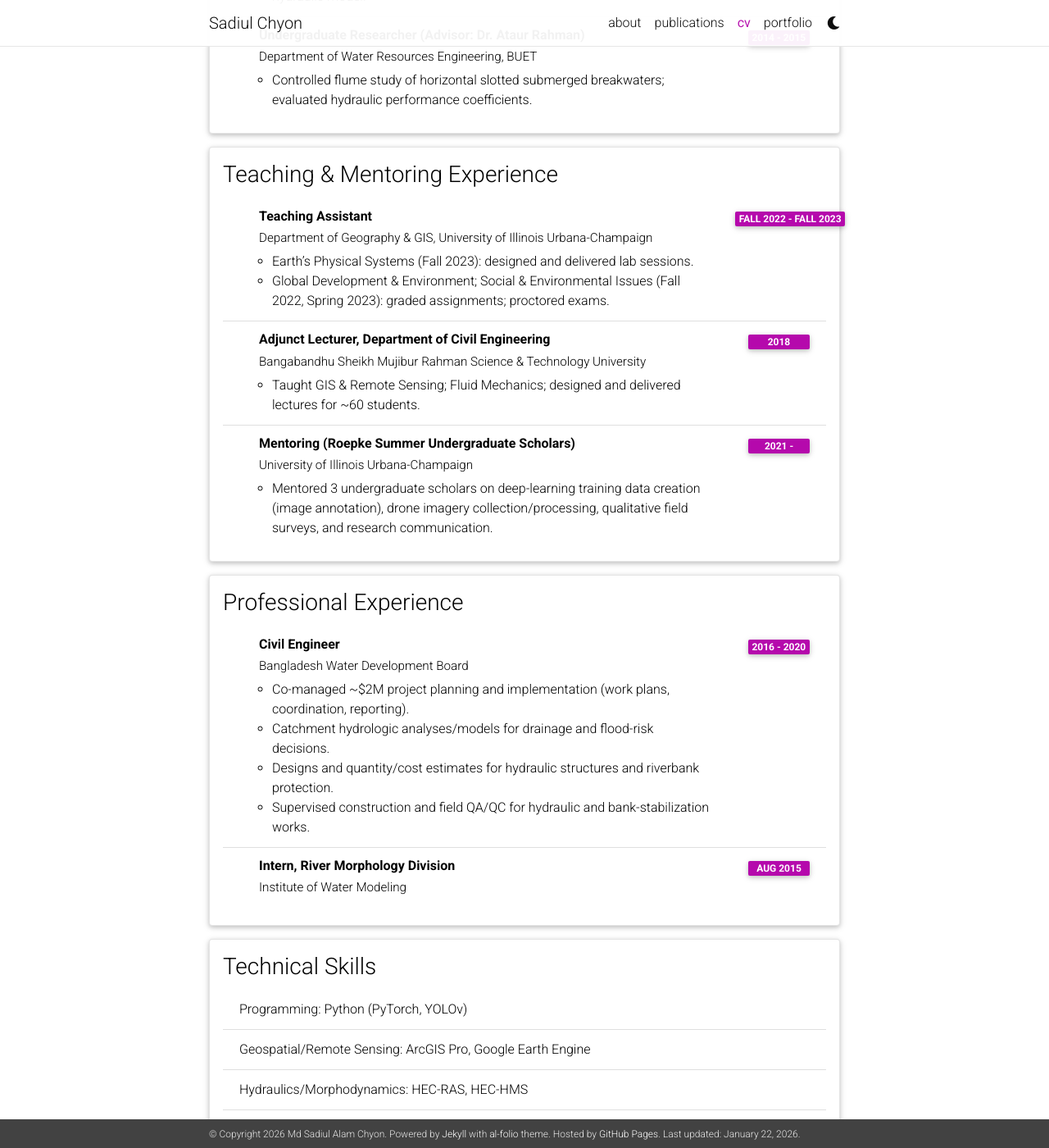
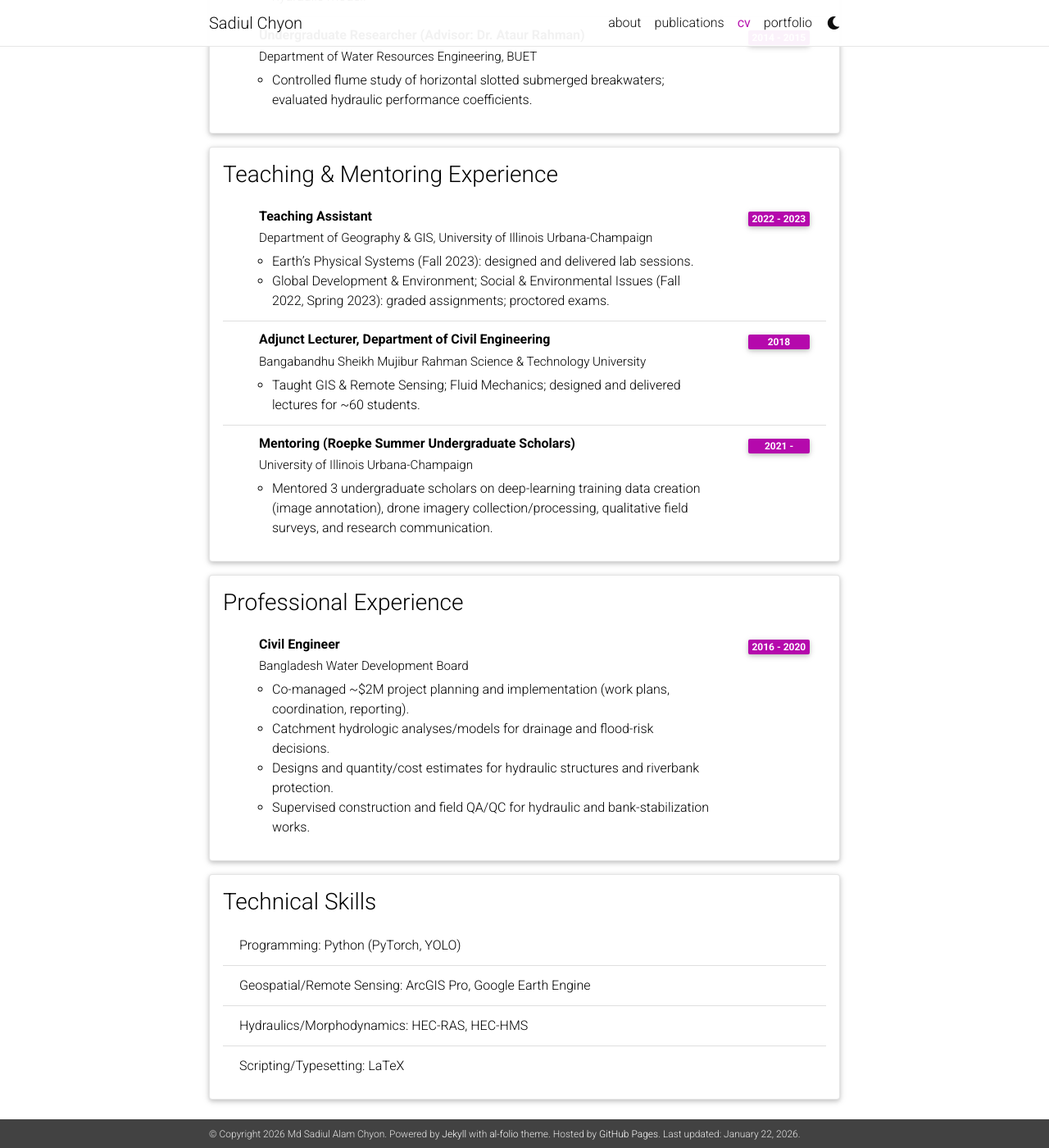
Before and after one commit to sadiulchyon/sadiulchyon.github.io, a Jekyll site: the page built from _pages/cv.md, in a window 1280 px wide and 1400 px high, scrolled down 1336 px. Shown: the whole window at 82% size. Built offline with Jekyll 4.4.1, drawn with Linux system fonts in a browser that asks for light colours; comment, search, counter and statistics services are not loaded; a style sheet for code colours, icons or effects is not loaded.

Commit message:
Update teaching assistant year and technical skills

```diff
--- a/_data/cv.yml
+++ b/_data/cv.yml
@@ -56,7 +56,7 @@
   contents:
     - title: Teaching Assistant
       institution: Department of Geography & GIS, University of Illinois Urbana-Champaign
-      year: "Fall 2022 - Fall 2023"
+      year: "2022 - 2023"
       description:
         - "Earth’s Physical Systems (Fall 2023): designed and delivered lab sessions."
         - "Global Development & Environment; Social & Environmental Issues (Fall 2022, Spring 2023): graded assignments; proctored exams."
@@ -82,14 +82,14 @@
         - Catchment hydrologic analyses/models for drainage and flood-risk decisions.
         - Designs and quantity/cost estimates for hydraulic structures and riverbank protection.
         - Supervised construction and field QA/QC for hydraulic and bank-stabilization works.
-    - title: "Intern, River Morphology Division"
-      institution: Institute of Water Modeling
-      year: "Aug 2015"
+    #- title: "Intern, River Morphology Division"
+      #institution: Institute of Water Modeling
+      #year: "Aug 2015"
 
 - title: Technical Skills
   type: list
   contents:
-    - "Programming: Python (PyTorch, YOLOv)"
+    - "Programming: Python (PyTorch, YOLO)"
     - "Geospatial/Remote Sensing: ArcGIS Pro, Google Earth Engine"
     - "Hydraulics/Morphodynamics: HEC-RAS, HEC-HMS"
     - "Scripting/Typesetting: LaTeX"
```
